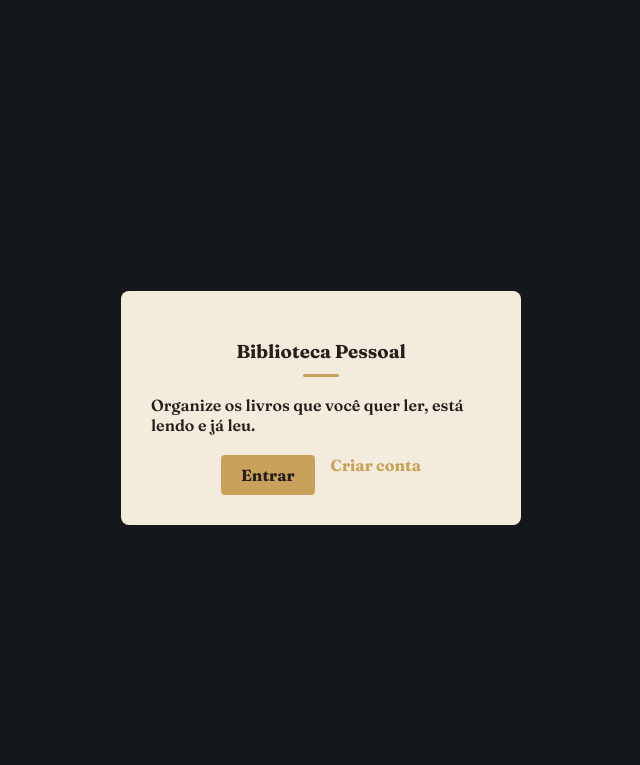
After one commit to geovanyhenri6-pixel/biblioteca-pessoal, a Flask app: page / in a window 1280 px wide. The commit adds this page. Shown: the top 765 px of the page, without its empty margins (319-959 px from the left). Run offline with Flask 3, Linux system fonts and the light colour scheme.

Commit message:
home: adiciona 'home.html' como pagina inicial

```diff
--- a/app.py
+++ b/app.py
@@ -1,4 +1,4 @@
-from flask import Flask
+from flask import Flask, render_template
 from config import Config
 from database import init_db, close_db
 from routes.auth import auth_bp
@@ -14,3 +14,7 @@ app.register_blueprint(livros_bp)
 def init_db_command():
     init_db()
     print("Banco inicializado.")
+
+@app.route('/')
+def home():
+    return render_template('home.html')
--- a/static/css/style.css
+++ b/static/css/style.css
@@ -409,3 +409,25 @@ input[type="range"]::-moz-range-thumb {
     background-color: var(--cor-destaque);
     border-radius: 2px;
 }
+
+.botao-link {
+    display: inline-block;
+    text-decoration: none;
+    padding: 10px 20px;
+    border-radius: 4px;
+    background-color: var(--cor-destaque);
+    color: var(--cor-texto-escuro);
+    font-weight: bold;
+    transition: background-color 0.2s;
+}
+
+.botao-link:hover {
+    background-color: #a98442;
+}
+
+.linha-cta {
+    display: flex;
+    justify-content: center;
+    gap: 16px;
+    margin-top: 20px;
+}
--- a/templates/base.html
+++ b/templates/base.html
@@ -3,7 +3,7 @@
 
     <head>
         <meta charset="utf-8">
-        <title>base</title>
+        <title>{% block title %}Biblioteca Pessoal{% endblock %}</title>
         <link rel="stylesheet" href="https://fonts.googleapis.com/css2?family=Fraunces:wght@600;700&family=Work+Sans:wght@400;500&display=swap">
         <link rel="stylesheet" href="{{ url_for('static', filename='css/style.css') }}">
     </head>
--- /dev/null
+++ b/templates/home.html
@@ -0,0 +1,15 @@
+{% extends "base.html" %}
+
+{% block content %}
+
+    <div class="form-cartao">
+        <h3>Biblioteca Pessoal</h3>
+        <p>Organize os livros que você quer ler, está lendo e já leu.</p>
+
+        <div class="linha-cta">
+            <a href="{{ url_for('auth.login') }}" class="botao-link">Entrar</a>
+            <a href="{{ url_for('auth.cadastro') }}">Criar conta</a>
+        </div>
+    </div>
+
+{% endblock %}
--- a/templates/livros/estatisticas.html
+++ b/templates/livros/estatisticas.html
@@ -1,4 +1,5 @@
 {% extends "base.html" %}
+{% block title %}Estatisticas - Biblioteca Pessoal{% endblock %}
 
 
 {% block content %}
--- a/templates/livros/lista.html
+++ b/templates/livros/lista.html
@@ -1,4 +1,5 @@
 {% extends "base.html" %}
+{% block title %}Minha estante - Biblioteca Pessoal{% endblock %}
 
 {% block content %}
 
```
